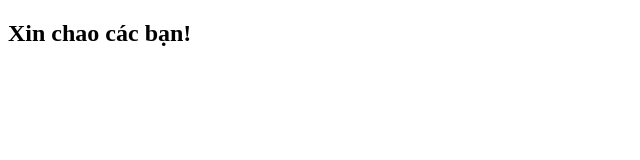
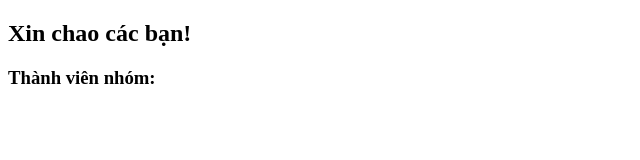
Before and after one commit to Hoai6101/DO_AN_MNM, a plain HTML site: page index.html in a window 1280 px wide. Shown: the whole page, without its empty margins (0-640 px from the left). Drawn offline with Linux system fonts and the light colour scheme.

Commit message:
Update index.html
add member

```diff
--- a/index.html
+++ b/index.html
@@ -8,5 +8,6 @@
 </head>
 <body>
     <h2>Xin chao các bạn!</h2>
+    <h3>Thành viên nhóm:</h3>
 </body>
 </html>
```
